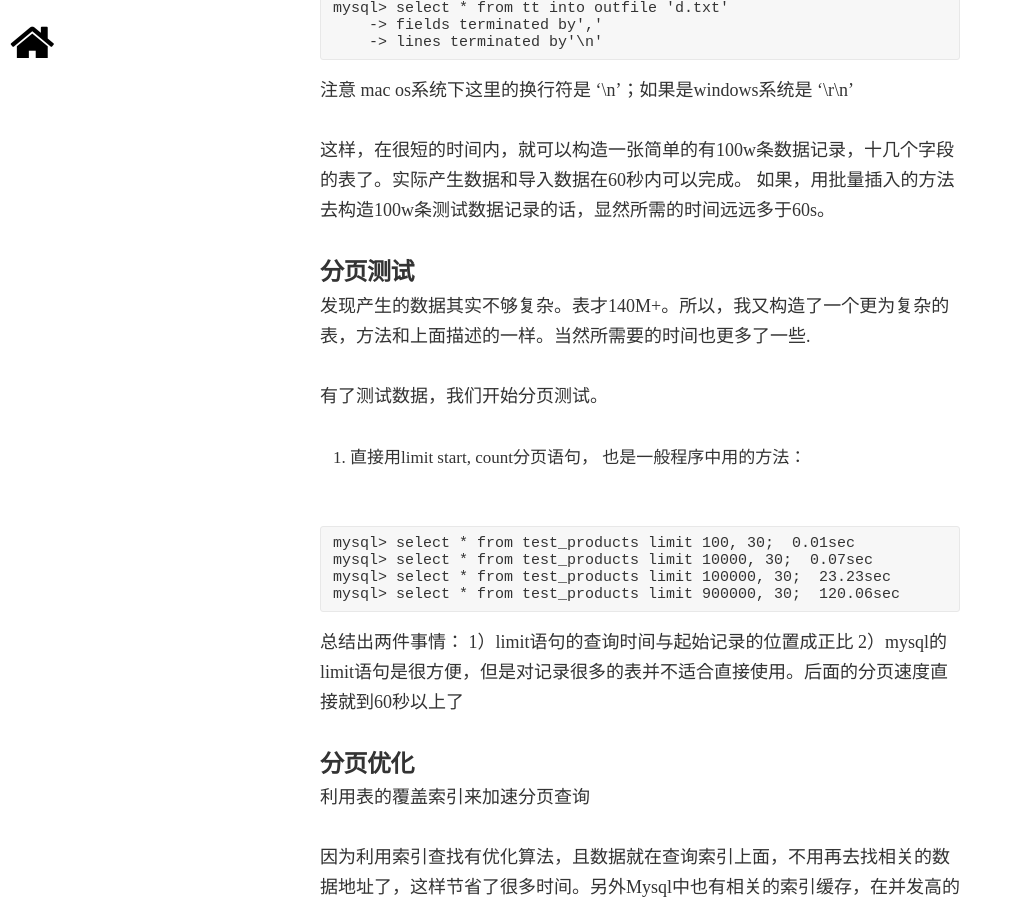
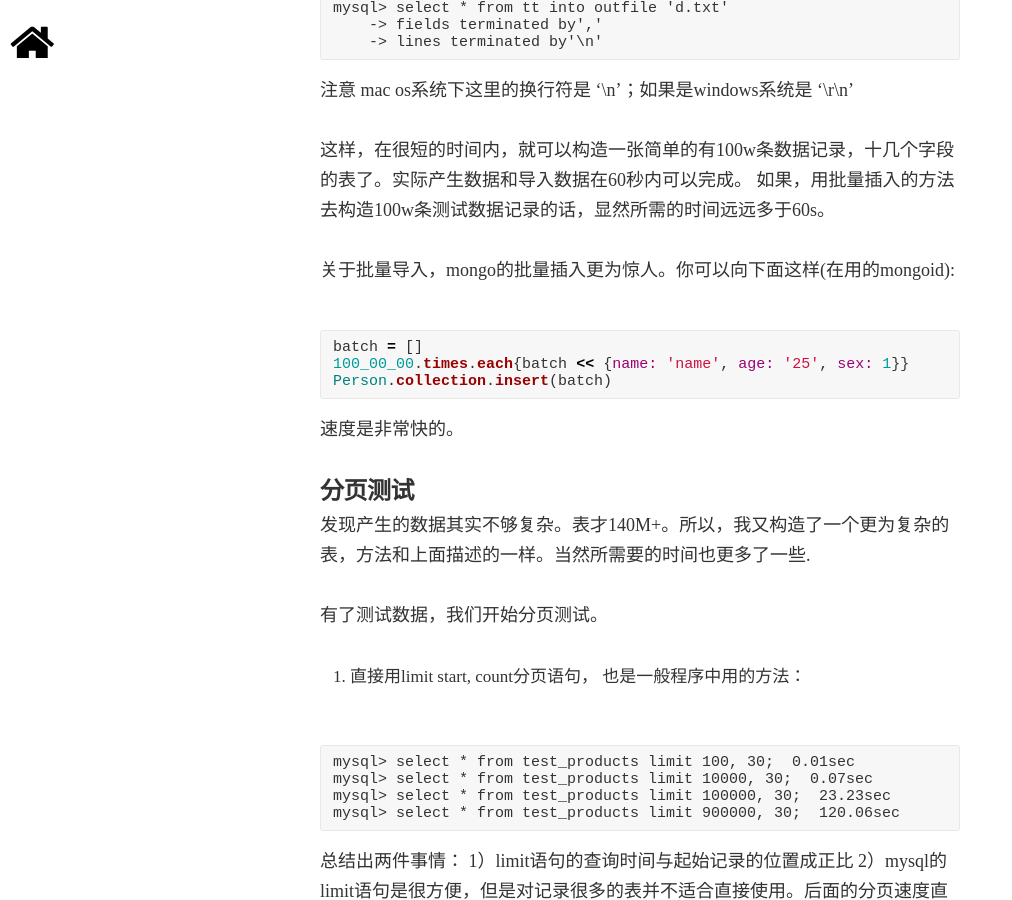
Before and after one commit to pathbox/pathbox.github.io, a Jekyll site: the page built from _posts/2016-06-26-mysql-100w-paginate.md, in a window 1280 px wide and 900 px high, scrolled down 2336 px. Shown: the whole window, without its empty margins (0-1012 px from the left). Built offline with Jekyll 4.4.1, drawn with Linux system fonts in a browser that asks for light colours; nearby versions of some CDN libraries; some web fonts are replaced; comment, search, counter and statistics services are not loaded.

Commit message:
add mongo batch insert

````diff
--- a/_posts/2016-06-26-mysql-100w-paginate.md
+++ b/_posts/2016-06-26-mysql-100w-paginate.md
@@ -82,6 +82,15 @@ mysql> select * from tt into outfile 'd.txt'
 这样，在很短的时间内，就可以构造一张简单的有100w条数据记录，十几个字段的表了。实际产生数据和导入数据在60秒内可以完成。
 如果，用批量插入的方法去构造100w条测试数据记录的话，显然所需的时间远远多于60s。
 
+关于批量导入，mongo的批量插入更为惊人。你可以向下面这样(在用的mongoid):
+
+```ruby
+batch = []
+100_00_00.times.each{batch << {name: 'name', age: '25', sex: 1}}
+Person.collection.insert(batch)
+```
+速度是非常快的。
+
 ##### 分页测试
 发现产生的数据其实不够复杂。表才140M+。所以，我又构造了一个更为复杂的表，方法和上面描述的一样。当然所需要的时间也更多了一些.
 
````
